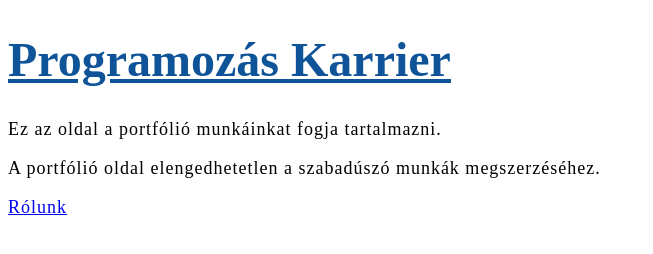
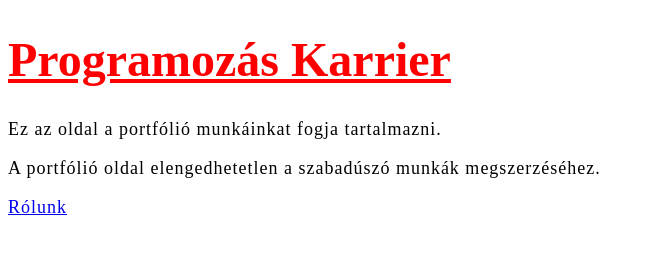
Before and after one commit to nice-Code-90/portfolio-oldal, a plain HTML site: page index.html in a window 1280 px wide. Shown: the whole page, without its empty margins (0-653 px from the left). Drawn offline with Linux system fonts and the light colour scheme.

Commit message:
vörös cím

```diff
--- a/css/styles.css
+++ b/css/styles.css
@@ -3,7 +3,7 @@ html {
 }
 
 h1 {
-  color: rgba(15, 84, 153);
+  color: red;
   text-decoration: underline;
   font-size: 4.8rem;
 }
```
